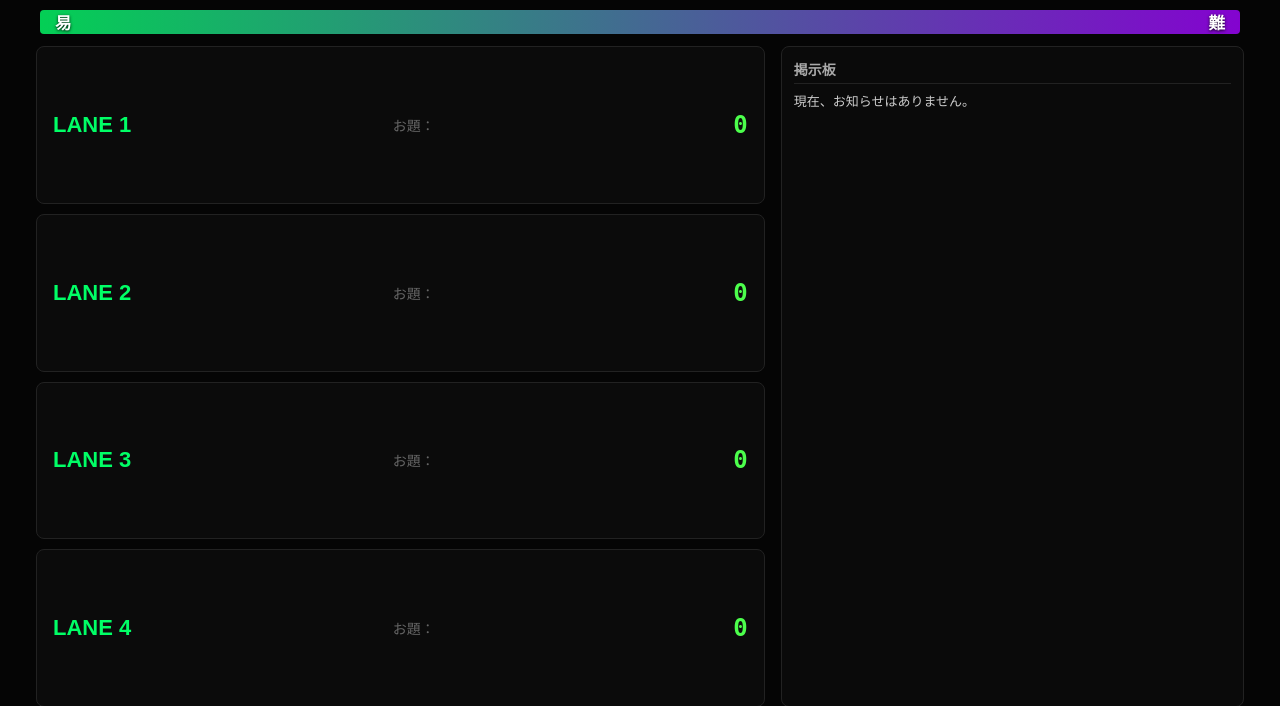
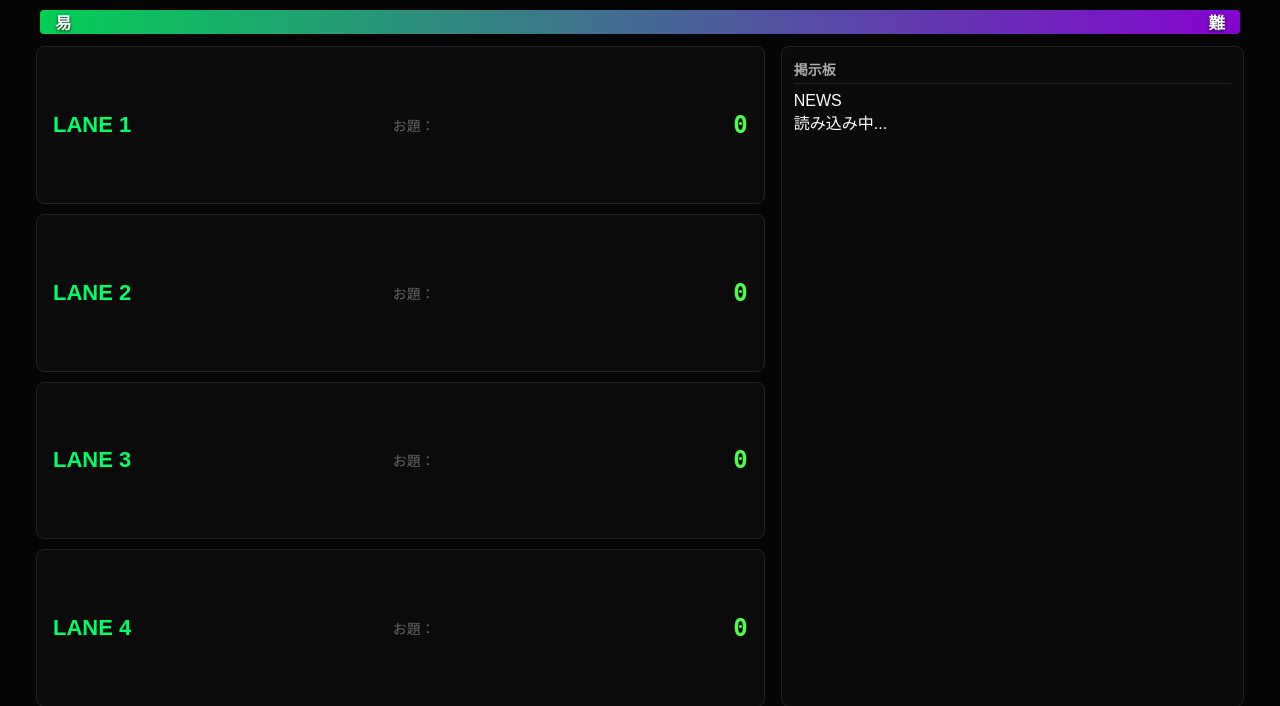
Before and after one commit to KrasnayaPloshchad2718/BowlingWeb, a Flask app: page /display in a window 1280 px wide. Shown: the part 45-751 px from the top of the page. Run offline with Flask 3, Linux system fonts and the light colour scheme.

Commit message:
Update display.html

```diff
--- a/templates/display.html
+++ b/templates/display.html
@@ -27,7 +27,11 @@
     <!-- 掲示板（レーンと高さを揃えて横並びに） -->
     <section id="board">
         <h2>掲示板</h2>
-        <div id="boardContent">現在、お知らせはありません。</div>
+        <!-- 掲示板エリア -->
+        <div class="news-board">
+            <div class="news-label">NEWS</div>
+            <div id="news-content" class="news-content">読み込み中...</div>
+        </div>
     </section>
 </main>
 
```
